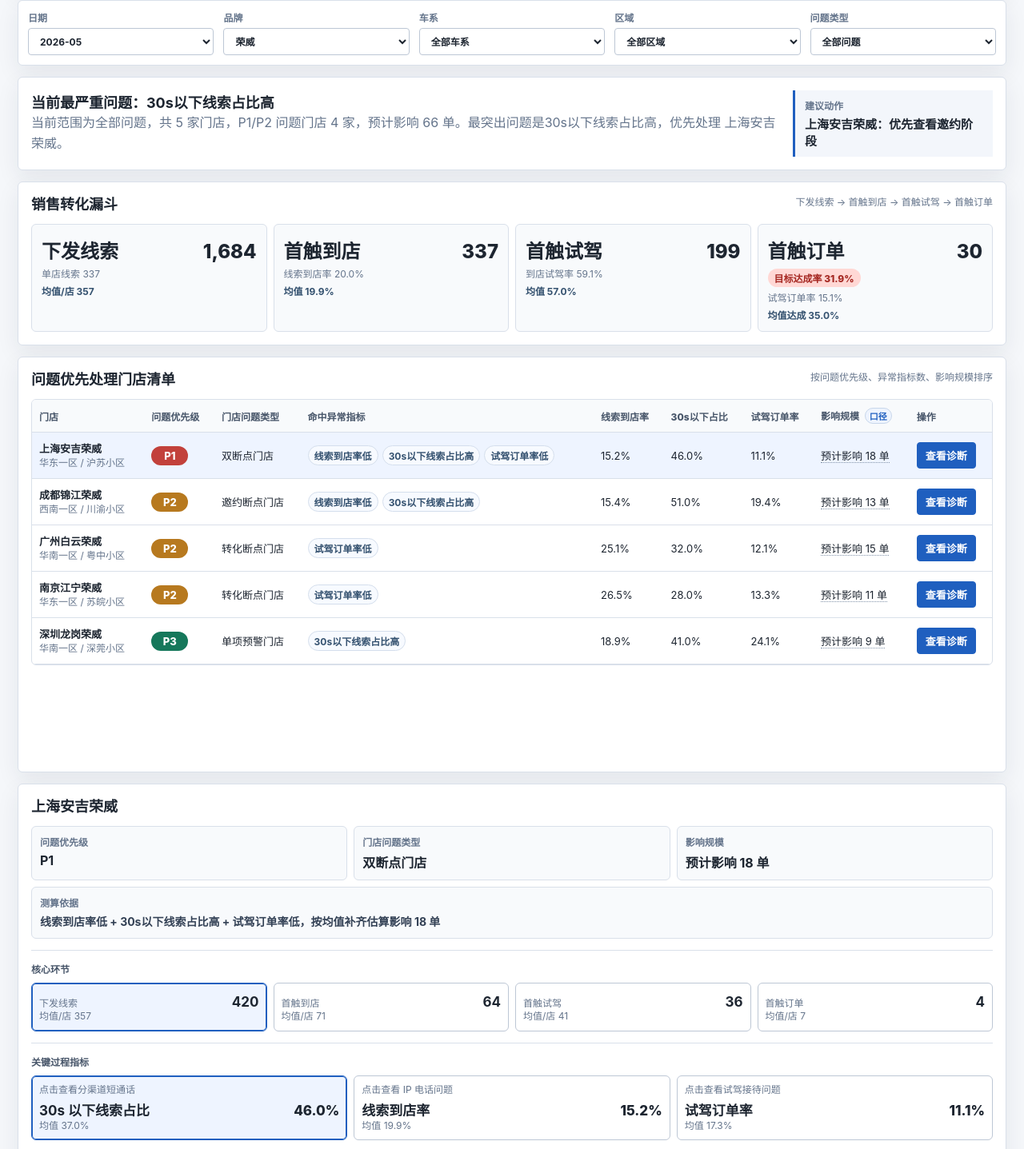
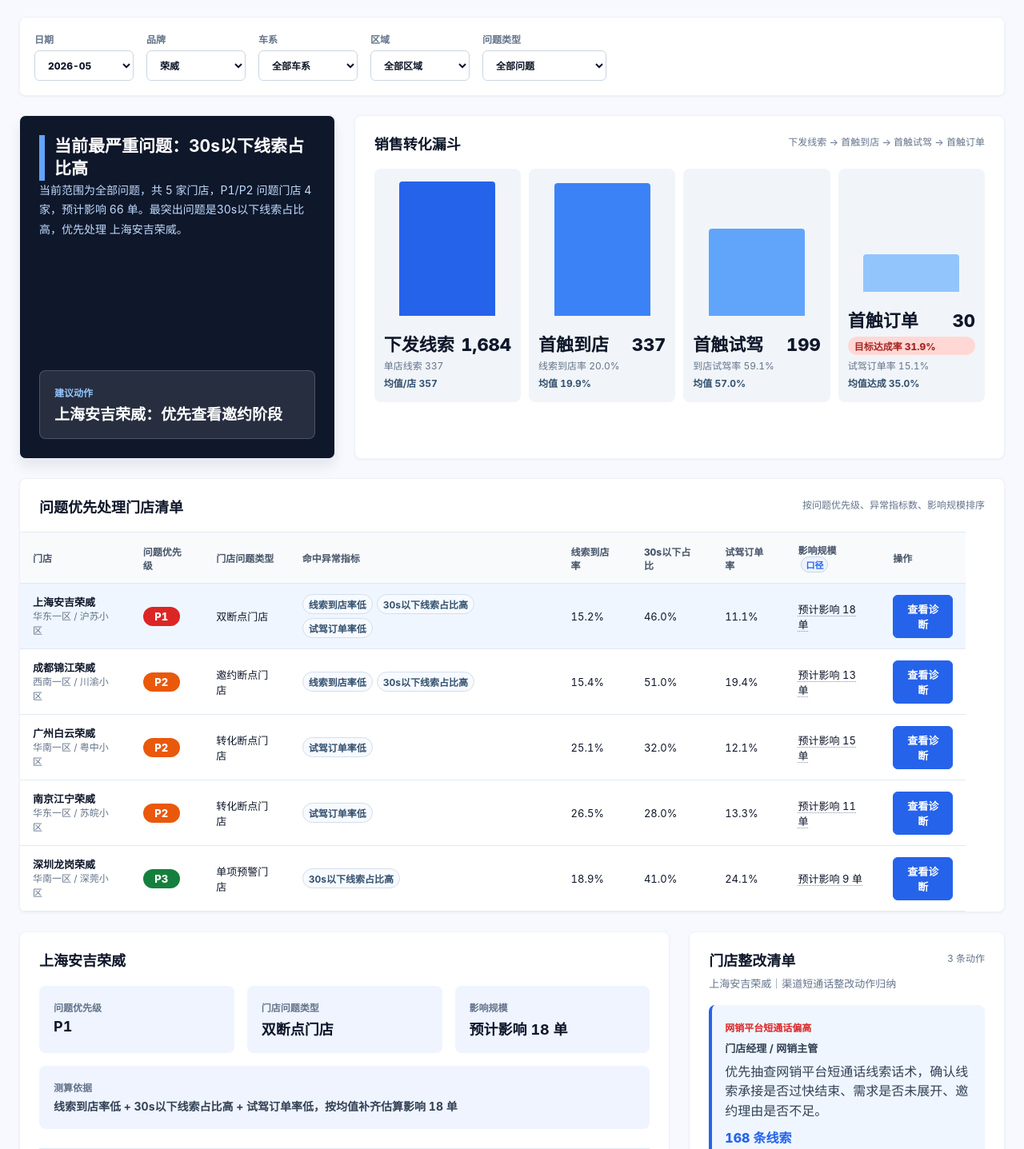
Before and after one commit to gcf1990/sales-conversion-workbench, a plain HTML site: page index.html in a window 1280 px wide. Shown: the part 115-1552 px from the top of the page at 80% size. Drawn offline with Linux system fonts and the light colour scheme.

Commit message:
Apply updated workbench design system

```diff
--- a/styles.css
+++ b/styles.css
@@ -1,30 +1,40 @@
 :root {
-  --bg: #f5f7fa;
+  --bg: #f8f9ff;
   --panel: #ffffff;
   --panel-strong: #f8fafc;
-  --text: #1d2530;
+  --panel-soft: #eff4ff;
+  --text: #0f172a;
   --muted: #64748b;
-  --line: #d9e0ea;
-  --line-strong: #bdc7d5;
-  --blue: #1f5fbf;
-  --blue-dark: #174986;
-  --green: #16785b;
-  --amber: #b7791f;
-  --red: #c2413b;
-  --shadow: 0 10px 28px rgba(30, 41, 59, 0.08);
+  --line: #e2e8f0;
+  --line-strong: #cbd5e1;
+  --blue: #2563eb;
+  --blue-dark: #1d4ed8;
+  --green: #15803d;
+  --amber: #ea580c;
+  --red: #dc2626;
+  --navy: #0f172a;
+  --shadow: 0 1px 3px rgba(15, 23, 42, 0.05);
+  --shadow-lift: 0 10px 15px rgba(15, 23, 42, 0.08);
 }
 
 * {
   box-sizing: border-box;
 }
 
+html,
+body {
+  max-width: 100%;
+  overflow-x: hidden;
+}
+
 body {
   margin: 0;
   color: var(--text);
   background: var(--bg);
-  font-family: -apple-system, BlinkMacSystemFont, "Segoe UI", "PingFang SC",
-    "Microsoft YaHei", sans-serif;
+  font-family: Inter, "Hanken Grotesk", -apple-system, BlinkMacSystemFont,
+    "Segoe UI", "PingFang SC", "Microsoft YaHei", sans-serif;
   letter-spacing: 0;
+  font-variant-numeric: tabular-nums;
 }
 
 button,
@@ -35,26 +45,26 @@
 .app-shell {
   width: min(1440px, 100%);
   margin: 0 auto;
-  padding: 18px 22px 28px;
+  padding: 24px;
 }
 
 .topbar,
 .filters,
 .summary-card,
 .panel {
-  border: 1px solid var(--line);
   background: var(--panel);
-  box-shadow: var(--shadow);
 }
 
 .topbar {
   display: flex;
-  align-items: center;
+  align-items: flex-end;
   justify-content: space-between;
   gap: 16px;
-  min-height: 78px;
-  padding: 16px 20px;
-  border-radius: 6px;
+  min-height: 74px;
+  padding-bottom: 24px;
+  border-bottom: 1px solid #dbe7fb;
+  background: transparent;
+  box-shadow: none;
 }
 
 .eyebrow,
@@ -99,92 +109,119 @@
   display: flex;
   flex-wrap: wrap;
   justify-content: flex-end;
-  gap: 8px;
+  gap: 18px;
   color: var(--muted);
   font-size: 13px;
+  border-radius: 8px;
+  padding: 10px 16px;
+  background: var(--panel-soft);
 }
 
-.topbar-summary span,
-.badge {
-  border: 1px solid var(--line);
-  border-radius: 999px;
-  padding: 6px 10px;
-  background: var(--panel-strong);
+.topbar-summary span {
   white-space: nowrap;
 }
 
 .filters {
-  display: grid;
-  grid-template-columns: repeat(5, minmax(140px, 1fr));
-  gap: 12px;
-  margin-top: 12px;
-  padding: 12px;
-  border-radius: 6px;
+  display: flex;
+  flex-wrap: wrap;
+  gap: 16px;
+  margin-top: 36px;
+  padding: 18px;
+  border: 1px solid #eef2f7;
+  border-radius: 8px;
+  box-shadow: var(--shadow);
 }
 
 .filters label {
-  display: grid;
-  gap: 5px;
+  display: flex;
+  min-width: 124px;
+  flex-direction: column;
+  gap: 6px;
   color: var(--muted);
   font-size: 12px;
-  font-weight: 700;
+  font-weight: 800;
 }
 
 select {
+  width: 100%;
   min-width: 0;
-  height: 34px;
-  border: 1px solid var(--line-strong);
-  border-radius: 4px;
-  padding: 0 10px;
+  height: 38px;
+  border: 1px solid #cbd5e1;
+  border-radius: 6px;
+  padding: 0 12px;
   color: var(--text);
   background: #fff;
 }
 
 .dashboard-grid {
   display: grid;
-  grid-template-columns: minmax(0, 1fr);
-  gap: 14px;
-  margin-top: 14px;
+  grid-template-columns: repeat(12, minmax(0, 1fr));
+  gap: 24px;
+  margin-top: 24px;
 }
 
 .summary-card,
 .panel {
-  border-radius: 6px;
+  min-width: 0;
+  border: 1px solid #eef2f7;
+  border-radius: 8px;
+  box-shadow: var(--shadow);
 }
 
 .summary-card {
-  padding: 16px;
+  padding: 24px;
 }
 
 .conclusion-card {
-  display: grid;
-  grid-template-columns: minmax(0, 1fr) 250px;
-  gap: 14px;
-  align-items: center;
+  display: flex;
+  grid-column: span 4;
+  min-height: 430px;
+  flex-direction: column;
+  justify-content: space-between;
+  color: #fff;
+  background: var(--navy);
+  box-shadow: var(--shadow-lift);
 }
 
 .conclusion-card p:last-child {
   margin-bottom: 0;
-  color: var(--muted);
-  line-height: 1.6;
+  color: #bfdbfe;
+  font-size: 14px;
+  line-height: 1.75;
+}
+
+.conclusion-card h2 {
+  display: block;
+  border-left: 7px solid #60a5fa;
+  padding-left: 12px;
+  color: #fff;
+  font-size: 21px;
+  overflow-wrap: anywhere;
+}
+
+.conclusion-card h2::before {
+  content: none;
 }
 
 .action-box {
-  border-left: 3px solid var(--blue);
-  padding: 10px 12px;
-  background: #f3f6fb;
+  border: 1px solid rgba(255, 255, 255, 0.18);
+  border-radius: 8px;
+  padding: 18px;
+  background: rgba(255, 255, 255, 0.1);
 }
 
 .action-box span {
   display: block;
   margin-bottom: 4px;
-  color: var(--muted);
+  color: #93c5fd;
   font-size: 12px;
   font-weight: 700;
 }
 
 .action-box strong {
-  font-size: 15px;
+  color: #fff;
+  font-size: 19px;
+  overflow-wrap: anywhere;
 }
 
 .section-heading {
@@ -192,7 +229,7 @@
   align-items: flex-start;
   justify-content: space-between;
   gap: 14px;
-  padding-bottom: 12px;
+  padding-bottom: 18px;
 }
 
 .muted {
@@ -202,22 +239,28 @@
 }
 
 .funnel {
-  display: grid;
-  grid-template-columns: repeat(4, minmax(0, 1fr));
-  gap: 8px;
+  display: flex;
+  align-items: stretch;
+  gap: 10px;
+  min-height: 292px;
 }
 
 .funnel-step {
-  min-height: 92px;
-  border: 1px solid var(--line);
-  border-radius: 6px;
-  padding: 12px;
-  background: var(--panel-strong);
+  position: relative;
+  display: flex;
+  flex: 1;
+  min-height: 250px;
+  flex-direction: column;
+  justify-content: flex-end;
+  border: 0;
+  border-radius: 8px;
+  padding: 16px 12px;
+  overflow: hidden;
+  background: #f1f5f9;
 }
 
 .funnel-step.warning {
-  border-color: #e0a64b;
-  background: #fff8ec;
+  background: #fff7ed;
 }
 
 .step-label {
@@ -242,9 +285,39 @@
 .step-title-line strong,
 .step-value {
   color: var(--text);
-  font-size: 24px;
+  font-size: 22px;
   font-weight: 800;
   line-height: 1.15;
+}
+
+.funnel-step::before {
+  content: "";
+  display: block;
+  width: min(76%, 120px);
+  height: var(--bar-height, 72%);
+  margin: 0 auto 16px;
+  border-radius: 4px 4px 0 0;
+  background: var(--bar-color, var(--blue));
+}
+
+.funnel-step:nth-child(1) {
+  --bar-height: 88%;
+  --bar-color: #2563eb;
+}
+
+.funnel-step:nth-child(2) {
+  --bar-height: 64%;
+  --bar-color: #3b82f6;
+}
+
+.funnel-step:nth-child(3) {
+  --bar-height: 42%;
+  --bar-color: #60a5fa;
+}
+
+.funnel-step:nth-child(4) {
+  --bar-height: 18%;
+  --bar-color: #93c5fd;
 }
 
 .step-rate {
@@ -277,17 +350,37 @@
 }
 
 .panel {
-  padding: 16px;
+  padding: 24px;
 }
 
 .store-panel {
-  min-height: 520px;
+  grid-column: span 12;
+  min-height: 0;
+  overflow: hidden;
+}
+
+.funnel-card {
+  grid-column: span 8;
+}
+
+.diagnosis-panel {
+  grid-column: span 8;
+}
+
+.action-panel {
+  grid-column: span 4;
+}
+
+.detail-panel {
+  grid-column: span 12;
 }
 
 .table-wrap {
   overflow-x: auto;
-  border: 1px solid var(--line);
-  border-radius: 6px;
+  max-width: 100%;
+  margin: 0 -24px -24px;
+  border-top: 1px solid var(--line);
+  border-radius: 0;
 }
 
 table {
@@ -300,7 +393,7 @@
 th,
 td {
   border-bottom: 1px solid var(--line);
-  padding: 10px 9px;
+  padding: 13px 16px;
   text-align: left;
   vertical-align: middle;
 }
@@ -331,7 +424,7 @@
 
 tbody tr:hover,
 tbody tr.active {
-  background: #eef4ff;
+  background: rgba(219, 234, 254, 0.45);
 }
 
 td strong {
@@ -396,8 +489,8 @@
 .primary-button,
 .secondary-button {
   border: 1px solid var(--blue);
-  border-radius: 4px;
-  padding: 6px 10px;
+  border-radius: 6px;
+  padding: 7px 11px;
   cursor: pointer;
   font-weight: 700;
 }
@@ -415,15 +508,15 @@
 .store-digest {
   display: grid;
   grid-template-columns: repeat(3, minmax(0, 1fr));
-  gap: 8px;
-  margin-bottom: 14px;
+  gap: 16px;
+  margin-bottom: 24px;
 }
 
 .digest-item {
-  border: 1px solid var(--line);
-  border-radius: 6px;
-  padding: 10px;
-  background: var(--panel-strong);
+  border: 0;
+  border-radius: 8px;
+  padding: 18px;
+  background: var(--panel-soft);
 }
 
 .digest-item span {
@@ -435,7 +528,7 @@
 }
 
 .digest-item strong {
-  font-size: 16px;
+  font-size: 18px;
 }
 
 .digest-item.digest-wide {
@@ -452,15 +545,26 @@
 
 .layer-block {
   border-top: 1px solid var(--line);
-  padding-top: 14px;
-  margin-top: 14px;
+  padding-top: 18px;
+  margin-top: 18px;
 }
 
 .layer-label {
-  margin-bottom: 9px;
+  display: flex;
+  gap: 8px;
+  align-items: center;
+  margin-bottom: 12px;
   color: #475569;
   font-size: 12px;
   font-weight: 800;
+}
+
+.layer-label::before {
+  content: "";
+  width: 5px;
+  height: 5px;
+  border-radius: 999px;
+  background: var(--navy);
 }
 
 .stage-tabs,
@@ -479,19 +583,20 @@
 
 .tab-button {
   min-height: 58px;
-  border: 1px solid var(--line-strong);
-  border-radius: 6px;
-  padding: 9px;
+  border: 1px solid #e2e8f0;
+  border-radius: 8px;
+  padding: 12px;
   color: var(--text);
-  background: #fff;
+  background: #f8fafc;
   cursor: pointer;
   text-align: left;
 }
 
 .tab-button.active {
-  border-color: var(--blue);
-  background: #eef4ff;
-  box-shadow: inset 0 0 0 1px var(--blue);
+  border-color: var(--navy);
+  color: #fff;
+  background: var(--navy);
+  box-shadow: none;
 }
 
 .tab-button span {
@@ -499,6 +604,12 @@
   color: var(--muted);
   font-size: 12px;
   line-height: 1.35;
+}
+
+.tab-button.active span,
+.tab-button.active strong,
+.tab-button.active em {
+  color: #fff;
 }
 
 .tab-title-line {
@@ -521,7 +632,7 @@
   align-items: flex-start;
   justify-content: space-between;
   gap: 12px;
-  margin-bottom: 12px;
+  margin-bottom: 18px;
 }
 
 .diagnosis-head p {
@@ -532,8 +643,11 @@
 
 .issue-layout {
   display: grid;
-  grid-template-columns: minmax(0, 1.75fr) minmax(320px, 0.75fr);
+  grid-template-columns: minmax(0, 1fr) minmax(280px, 0.75fr);
   gap: 16px;
+  border-radius: 8px;
+  padding: 16px;
+  background: #f8fafc;
 }
 
 .issue-layout.single-column {
@@ -548,18 +662,18 @@
 
 .action-list {
   display: grid;
-  gap: 8px;
+  gap: 14px;
 }
 
 .action-item {
   display: grid;
-  grid-template-columns: minmax(170px, 0.28fr) minmax(0, 1fr) 88px;
-  gap: 12px;
-  align-items: center;
-  border: 1px solid var(--line);
-  border-radius: 6px;
-  padding: 11px 12px;
-  background: var(--panel-strong);
+  grid-template-columns: minmax(0, 1fr);
+  gap: 8px;
+  border: 0;
+  border-left: 4px solid var(--blue);
+  border-radius: 8px;
+  padding: 16px;
+  background: #eff6ff;
 }
 
 .action-item strong {
@@ -571,11 +685,11 @@
 
 .action-issue {
   display: inline-flex;
-  border: 1px solid #d4deec;
+  border: 0;
   border-radius: 999px;
-  padding: 3px 8px;
-  color: var(--blue-dark);
-  background: #eef4ff;
+  padding: 3px 0;
+  color: #dc2626;
+  background: transparent;
   font-size: 12px;
   font-weight: 800;
 }
@@ -590,7 +704,7 @@
   color: var(--blue);
   font-style: normal;
   font-weight: 800;
-  text-align: right;
+  text-align: left;
 }
 
 .empty-action {
@@ -610,7 +724,7 @@
   grid-template-columns: 150px minmax(0, 1fr) 70px;
   gap: 12px;
   align-items: center;
-  min-height: 52px;
+  min-height: 58px;
   border-bottom: 1px solid var(--line);
   cursor: pointer;
 }
@@ -744,9 +858,9 @@
 
 .advisor-card {
   border: 1px solid var(--line);
-  border-radius: 6px;
-  padding: 14px;
-  background: var(--panel-strong);
+  border-radius: 8px;
+  padding: 16px;
+  background: #fff;
 }
 
 .advisor-item {
@@ -853,8 +967,19 @@
 }
 
 @media (max-width: 1120px) {
-  .dashboard-grid,
+  .dashboard-grid {
+    grid-template-columns: 1fr;
+  }
+
   .conclusion-card,
+  .funnel-card,
+  .store-panel,
+  .diagnosis-panel,
+  .action-panel,
+  .detail-panel {
+    grid-column: 1 / -1;
+  }
+
   .issue-layout,
   .detail-card,
   .action-item {
@@ -863,11 +988,6 @@
 
   .action-item em {
     text-align: left;
-  }
-
-  .funnel-card,
-  .detail-panel {
-    grid-column: auto;
   }
 
   .diagnosis-panel {
@@ -880,6 +1000,20 @@
     padding: 12px;
   }
 
+  .topbar-summary {
+    width: 100%;
+    justify-content: flex-start;
+    gap: 10px;
+  }
+
+  .topbar-summary span {
+    white-space: normal;
+  }
+
+  .conclusion-card {
+    min-height: 280px;
+  }
+
   .topbar,
   .section-heading,
   .diagnosis-head {
@@ -888,11 +1022,40 @@
   }
 
   .filters,
-  .funnel,
   .store-digest,
   .stage-tabs,
   .metric-tabs {
+    display: grid;
     grid-template-columns: 1fr;
+  }
+
+  .filters label {
+    min-width: 0;
+  }
+
+  .funnel {
+    flex-direction: column;
+    min-height: 0;
+  }
+
+  .funnel-step {
+    min-height: 150px;
+  }
+
+  .step-title-line,
+  .tab-title-line {
+    display: block;
+  }
+
+  .step-title-line strong,
+  .tab-title-line em {
+    display: block;
+    margin-top: 4px;
+  }
+
+  .funnel-step::before {
+    width: 96px;
+    height: 64px;
   }
 
   table {
```
